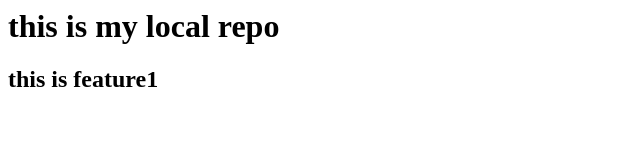
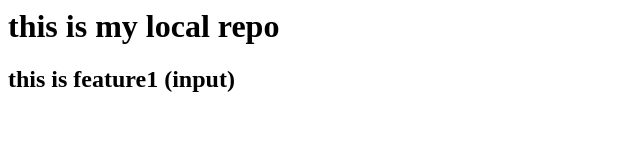
Before and after one commit to PRO-teen/localrepo, a plain HTML site: page index.html in a window 1280 px wide. Shown: the whole page, without its empty margins (0-640 px from the left). Drawn offline with Linux system fonts and the light colour scheme.

Commit message:
input added

```diff
--- a/index.html
+++ b/index.html
@@ -1,2 +1,2 @@
 <h1>this is my local repo</h1>
-<h2>this is feature1</h2>
+<h2>this is feature1 (input)</h2>
```
